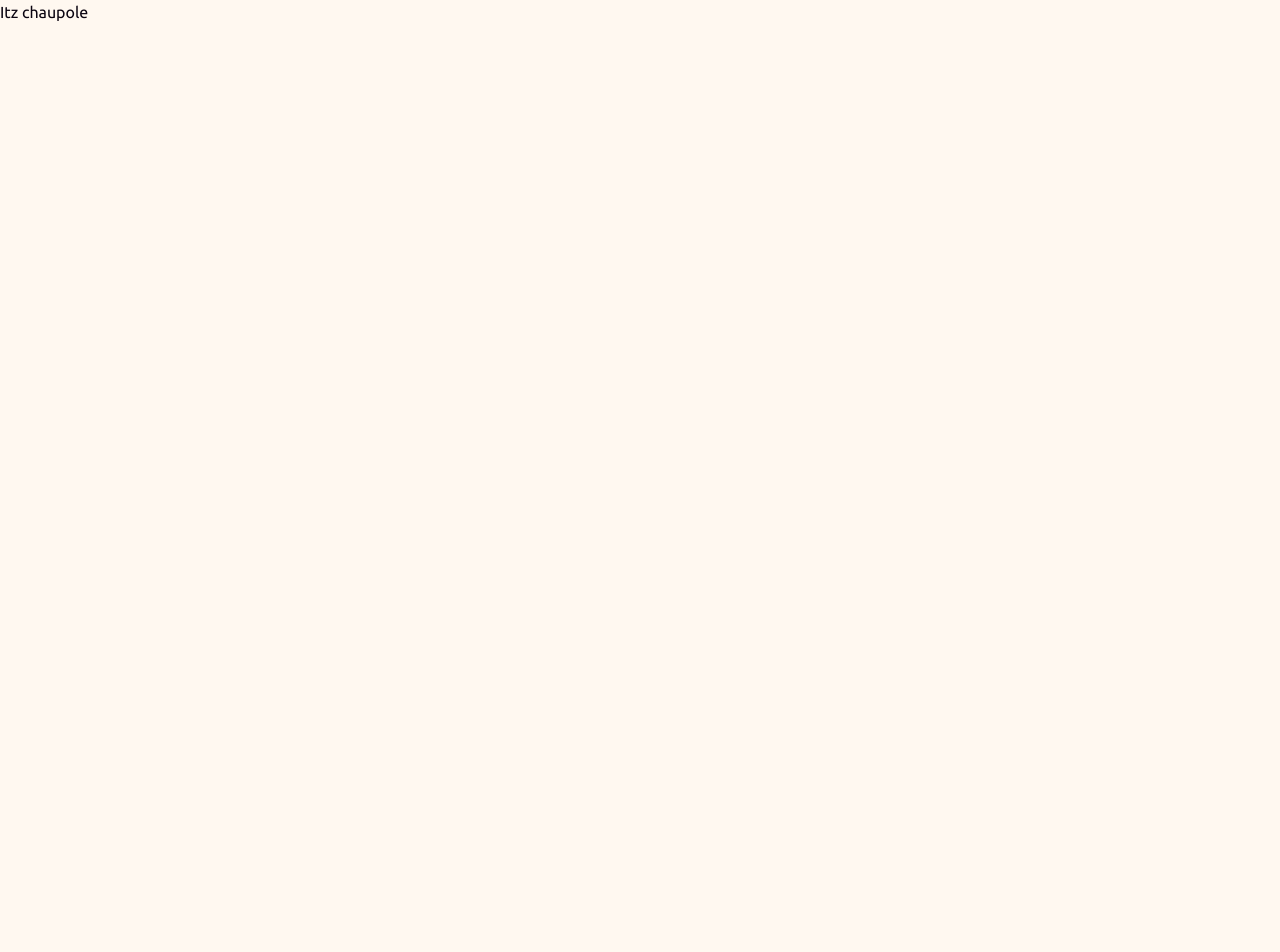
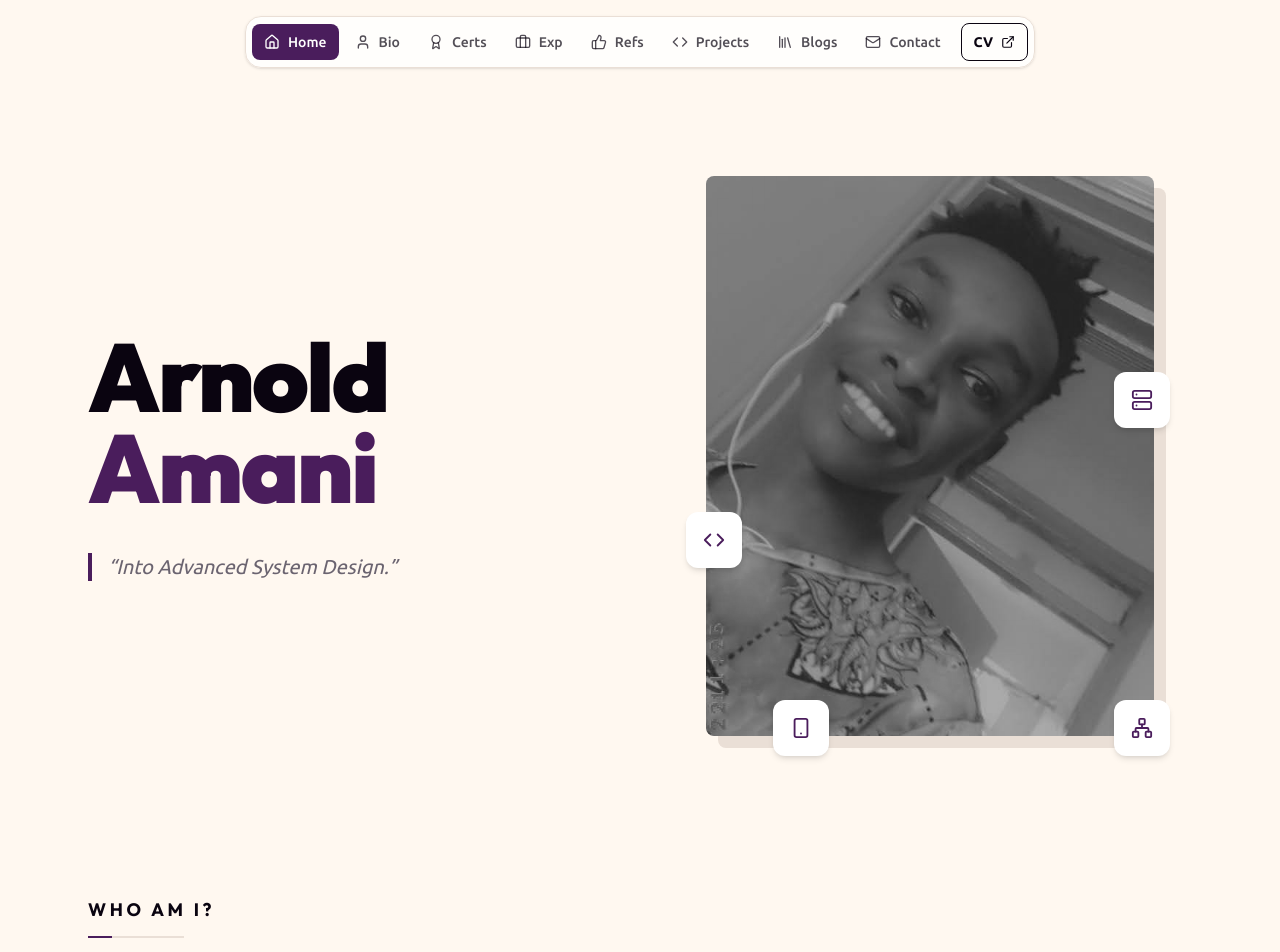
Before and after one commit to anold-a/amani-portfolio, a Next.js app: page / in a window 1280 px wide. Shown: the top 952 px of the page. Before the commit the page ends 800 px from the top, so only its background shows below. Built offline with nearby package versions, Linux system fonts and the light colour scheme.

Commit message:
implemented landing page hero section

```diff
--- a/app/page.tsx
+++ b/app/page.tsx
@@ -1,9 +1,14 @@
 import Image from "next/image";
+import Navbar from "@/components/layout/Navbar";
+import Hero from "@/components/homepage/Herosection";
+import Bio from "@/components/homepage/BioSection";
 
 export default function Home() {
   return (
     <>
-    Itz chaupole
+    <Navbar />
+    <Hero />
+    <Bio />
     </>
 
   );
--- /dev/null
+++ b/components/homepage/BioSection.tsx
@@ -0,0 +1,14 @@
+import SharedUI from "@/components/layout/SharedUI";
+import { profile } from "@/lib/data";
+
+export default function Bio() {
+  return (
+    <SharedUI id="bio" title="Who am I?">
+      <div className="max-w-3xl space-y-6 text-2xl font-light leading-snug">
+        {profile.bio.map((p) => (
+          <p key={p}>{p}</p>
+        ))}
+      </div>
+    </SharedUI>
+  );
+}
--- /dev/null
+++ b/components/homepage/Herosection.tsx
@@ -0,0 +1,46 @@
+import Image from "next/image";
+import { Code, Server, Smartphone, Network } from "lucide-react";
+import { profile } from "@/lib/data";
+
+const floaters = [
+  { Icon: Code, pos: "-left-5 top-[60%]" },
+  { Icon: Server, pos: "-right-4 top-[35%]" },
+  { Icon: Smartphone, pos: "left-[15%] -bottom-5" },
+  { Icon: Network, pos: "-right-4 -bottom-5" },
+];
+
+export default function Hero() {
+  return (
+    <section id="home" className="mx-auto grid min-h-screen max-w-6xl items-center gap-14 px-6 pt-28 md:grid-cols-2">
+      <div>
+        <h1 className="font-display text-6xl font-black leading-[0.95] tracking-tight sm:text-8xl">
+          {profile.first}
+          <br />
+          <span className="text-brand">{profile.last}</span>
+        </h1>
+        <p className="mt-10 border-l-4 border-brand pl-4 text-xl italic text-muted">
+          “{profile.tagline}”
+        </p>
+      </div>
+
+      <div className="relative mx-auto w-full max-w-md">
+        <div className="absolute inset-0 translate-x-3 translate-y-3 rounded-lg bg-line" />
+        <div className="relative aspect-4/5 overflow-hidden rounded-lg bg-card">
+          <Image
+            src={profile.photo}
+            alt={profile.name}
+            fill
+            priority
+            sizes="(min-width: 768px) 448px, 90vw"
+            className="object-cover grayscale"
+          />
+        </div>
+        {floaters.map(({ Icon, pos }, i) => (
+          <div key={i} className={`absolute ${pos} grid size-14 place-items-center rounded-xl bg-white text-brand shadow-md`}>
+            <Icon size={22} />
+          </div>
+        ))}
+      </div>
+    </section>
+  );
+}
```
